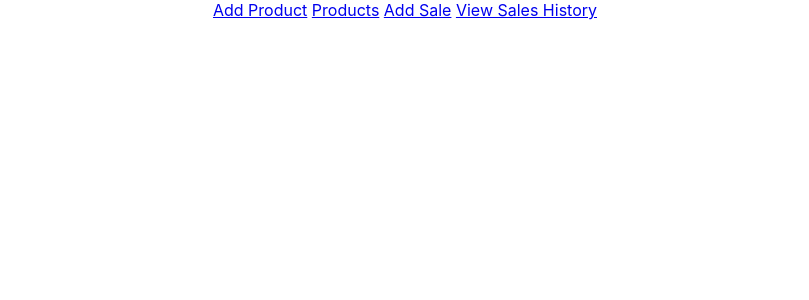
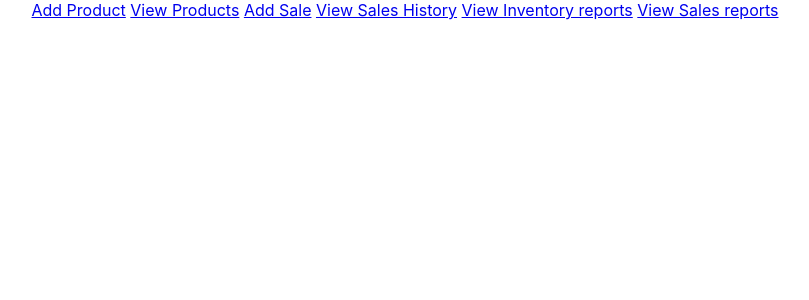
Before and after one commit to Xitija/inventory-management, a React (Create React App) app: page / in a window 1280 px wide. Shown: the top 300 px of the page, without its empty margins (235-1044 px from the left). Built offline with nearby package versions, Linux system fonts and the light colour scheme.

Commit message:
feat : added reports and edit form

```diff
--- a/src/App.tsx
+++ b/src/App.tsx
@@ -5,6 +5,9 @@ import './App.css';
 import Products from './pages/Products';
 import SalesForm from './pages/SalesForm';
 import SalesHistory from './pages/SalesHistory';
+import InventoryReports from './pages/InventoryReports';
+import SalesReports from './pages/SalesReports';
+import EditProduct from './pages/EditProduct';
 
 function App() {
   return (
@@ -13,17 +16,24 @@ function App() {
       <nav>
         <Link to="/add-product">Add Product</Link>
         {'      '}
-        <Link to="/products">Products</Link>
+        <Link to="/products">View Products</Link>
         {'      '}
         <Link to="/add-sale">Add Sale</Link>
         {'      '}
         <Link to="/sales-history">View Sales History</Link>
+        {'      '}
+        <Link to="/inventory-reports">View Inventory reports</Link>
+        {'      '}
+        <Link to="/sales-reports">View Sales reports</Link>
       </nav>
       <Routes>
         <Route path="/add-product" element={<ProductForm />} />
         <Route path="/products" element={<Products />} />
         <Route path="/add-sale" element={<SalesForm />} />
         <Route path="/sales-history" element={<SalesHistory />} />
+        <Route path="/inventory-reports" element={<InventoryReports />} />
+        <Route path="/sales-reports" element={<SalesReports />} />
+        <Route path="/edit-product/:productId" element={<EditProduct />} />
       </Routes>
     </div>
   );
```
